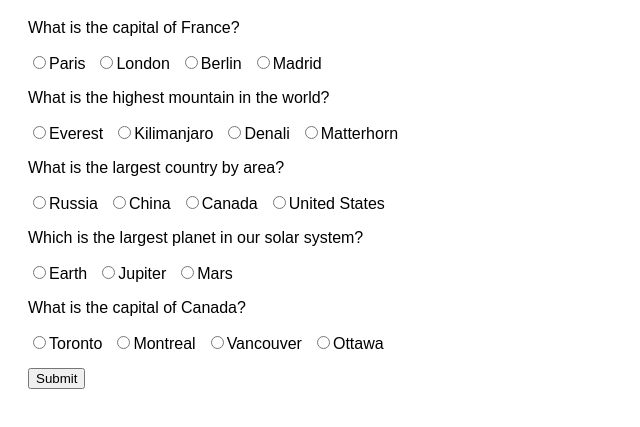
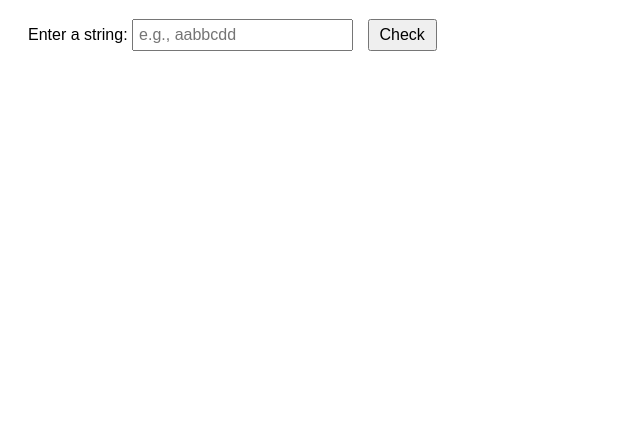
Before and after one commit to acciojob/quiz-with-session-Nadeem35, a website: page main.html in a window 1280 px wide. Shown: the part 89-516 px from the top of the page, without its empty margins (0-640 px from the left). Drawn offline with Linux system fonts and the light colour scheme.

Commit message:
created a submission

```diff
--- a/main.html
+++ b/main.html
@@ -8,9 +8,11 @@
   <body>
     <!-- do not change this code -->
     <h1>Quiz</h1>
-    <div id="questions"></div>
-    <button id="submit">Submit</button>
-    <div id="score"></div>
+     <label for="inputString">Enter a string:</label>
+  <input type="text" id="inputString" placeholder="e.g., aabbcdd" />
+  <button onclick="runTest()">Check</button>
+
+  <div id="result"></div>
 
     <script type="text/javascript" src="./script.js"></script>
   </body>
--- a/script.js
+++ b/script.js
@@ -2,86 +2,31 @@
 
 // Do not change code below this line
 // This code will just display the questions to the screen
-      const questions = [
-        {
-          question: "What is the capital of France?",
-          choices: ["Paris", "London", "Berlin", "Madrid"],
-          answer: "Paris",
-        },
-        {
-          question: "What is the highest mountain in the world?",
-          choices: ["Everest", "Kilimanjaro", "Denali", "Matterhorn"],
-          answer: "Everest",
-        },
-        {
-          question: "What is the largest country by area?",
-          choices: ["Russia", "China", "Canada", "United States"],
-          answer: "Russia",
-        },
-        {
-          question: "Which is the largest planet in our solar system?",
-          choices: ["Earth", "Jupiter", "Mars"],
-          answer: "Jupiter",
-        },
-        {
-          question: "What is the capital of Canada?",
-          choices: ["Toronto", "Montreal", "Vancouver", "Ottawa"],
-          answer: "Ottawa",
-        },
-      ];
+ function firstNonRepeatedChar(str) {
+      const count = {};
 
-      const questionsElement = document.getElementById("questions");
+      for (let char of str) {
+        count[char] = (count[char] || 0) + 1;
+      }
 
-      function renderQuestions() {
-        for (let i = 0; i < questions.length; i++) {
-          const question = questions[i];
-          const questionElement = document.createElement("div");
-
-          const questionText = document.createElement("p");
-          questionText.textContent = question.question;
-          questionElement.appendChild(questionText);
-
-          for (let j = 0; j < question.choices.length; j++) {
-            const choice = question.choices[j];
-            const choiceElement = document.createElement("input");
-            choiceElement.setAttribute("type", "radio");
-            choiceElement.setAttribute("name", `question-${i}`);
-            choiceElement.setAttribute("value", choice);
-
-            const choiceLabel = document.createElement("label");
-            choiceLabel.textContent = choice;
-            choiceLabel.style.marginRight = "10px";
-
-            questionElement.appendChild(choiceElement);
-            questionElement.appendChild(choiceLabel);
-          }
-
-          questionsElement.appendChild(questionElement);
+      for (let char of str) {
+        if (count[char] === 1) {
+          return char;
         }
       }
 
-      renderQuestions();
+      return null;
+    }
 
-      // First non-repeating character function
-      function firstNonRepeatedChar(str) {
-        const charCount = {};
-        for (let char of str) {
-          charCount[char] = (charCount[char] || 0) + 1;
-        }
+    function runTest() {
+      const input = document.getElementById("inputString").value.trim();
+      const result = firstNonRepeatedChar(input);
+      document.getElementById("result").innerText =
+        "Result: " + (result === null ? "null" : `'${result}'`);
+    }
 
-        for (let char of str) {
-          if (charCount[char] === 1) {
-            return char;
-          }
-        }
-
-        return null;
-      }
-
-      // On submit
-      document.getElementById("submit").addEventListener("click", () => {
-        const testInput = "aabbcdd"; // You can change this or take input from user
-        const result = firstNonRepeatedChar(testInput);
-        document.getElementById("score").innerText =
-          "First non-repeating character: " + (result ?? "null");
-      });
+    // Auto-run test cases
+    console.log("Test 'aabbcdd' →", firstNonRepeatedChar("aabbcdd")); // 'c'
+    console.log("Test 'aabbcc' →", firstNonRepeatedChar("aabbcc"));   // null
+    console.log("Test 'abcab' →", firstNonRepeatedChar("abcab"));     // 'c'
+    console.log("Test '' →", firstNonRepeatedChar(""));               // null
--- a/styles.css
+++ b/styles.css
@@ -1,12 +1,18 @@
 /*  your css code here. If applicable */
        body {
-        font-family: Arial, sans-serif;
+      font-family: Arial;
       padding: 20px;
     }
-      #questions div {
-        margin-bottom: 15px;
-      }
-      #score {
+    #result {
       margin-top: 20px;
       font-weight: bold;
     }
+    input {
+      padding: 5px;
+      font-size: 16px;
+    }
+    button {
+      margin-left: 10px;
+      padding: 5px 10px;
+      font-size: 16px;
+    }
```
Lines whose indentation alone changed are shown as unchanged.
